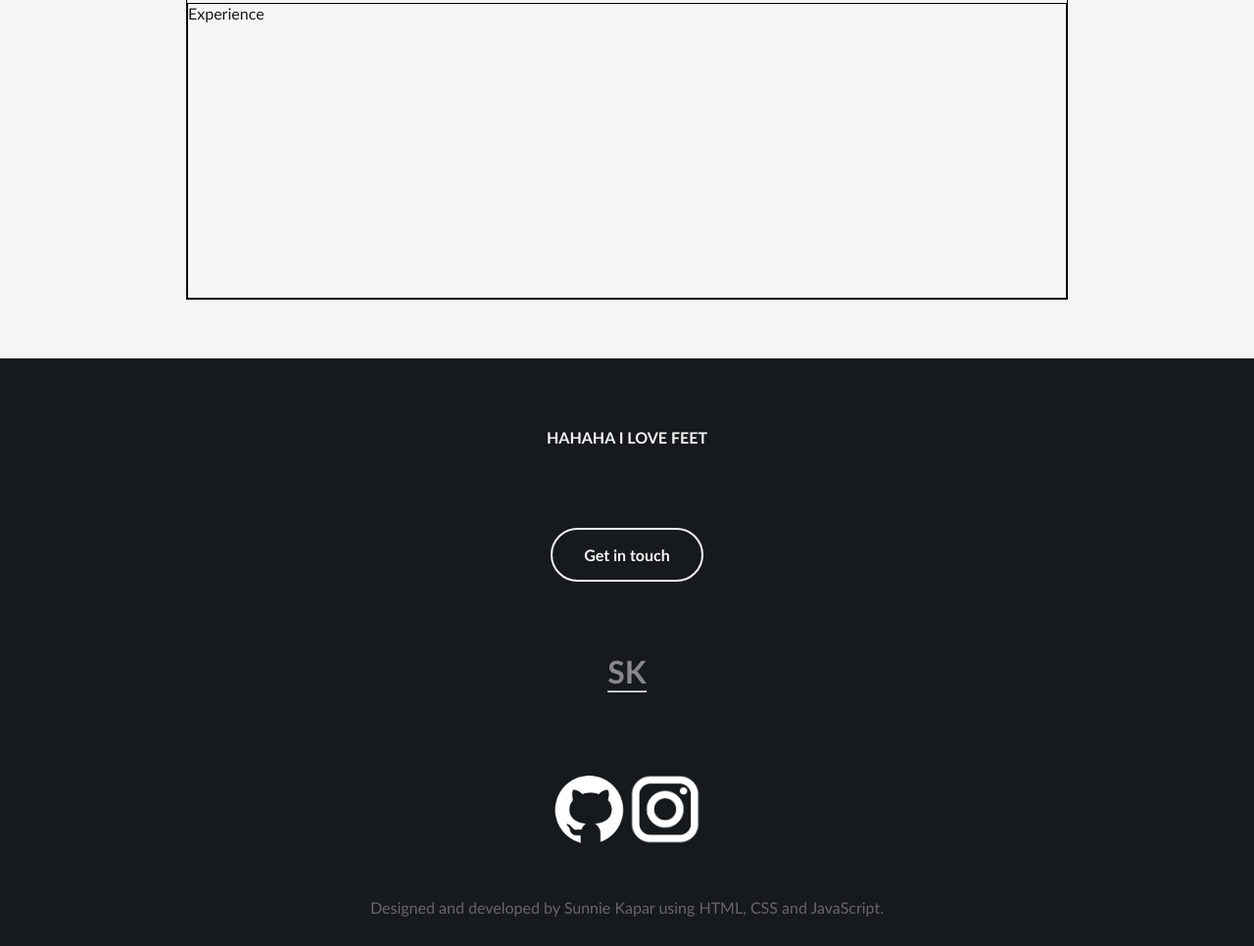
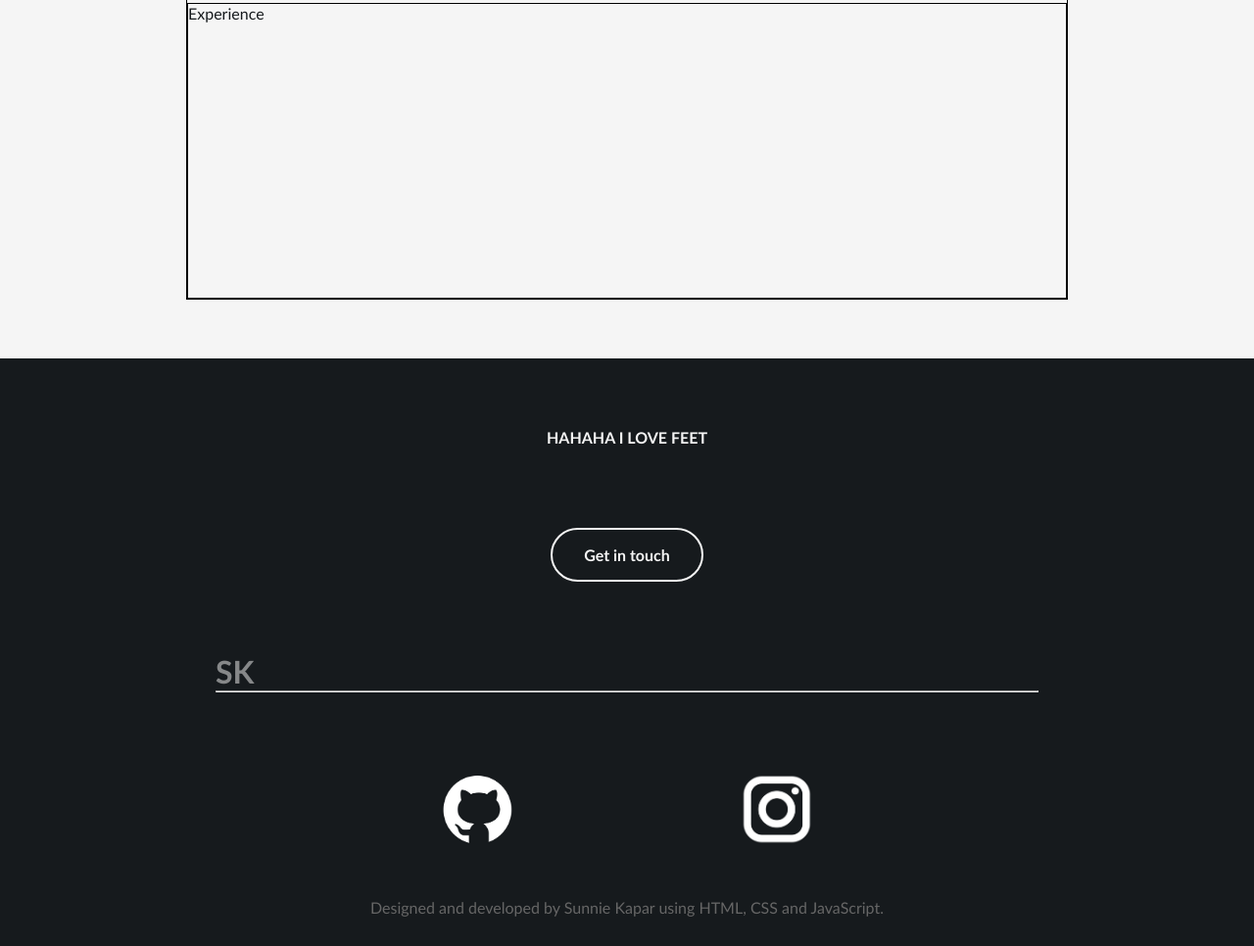
Before and after one commit to sunniekapar/sunniekapar.github.io, a plain HTML site: page indexcopy.html in a window 1280 px wide. Shown: the part 1996-2962 px from the top of the page at 98% size. Drawn offline with Linux system fonts and the light colour scheme.

Commit message:
trying to add line on footer

```diff
--- a/stylecopy.css
+++ b/stylecopy.css
@@ -216,10 +216,22 @@ body {
 .footer-logo {
     grid-row: 3;
     grid-column: 2;
+    width: 75%;
+
+
+}
+
+.footer-logo hr {
+
+    display:flex;
+    align-content: center;
+    flex-direction:column;
 }
 
 .footer-links {
+    width: 75%;
     display:flex;
+    justify-content: space-evenly;
     grid-row: 4;
     grid-column: 2;
 
```
